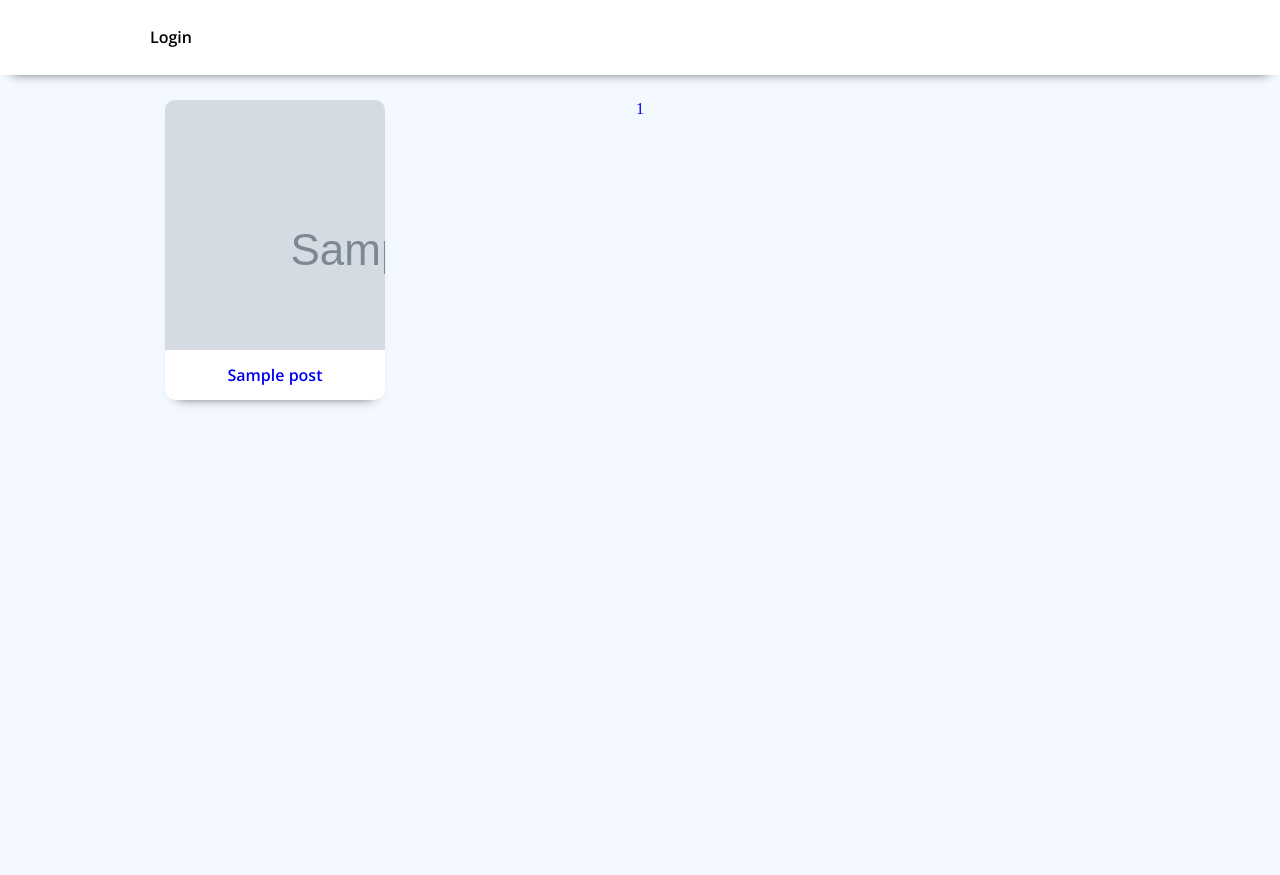
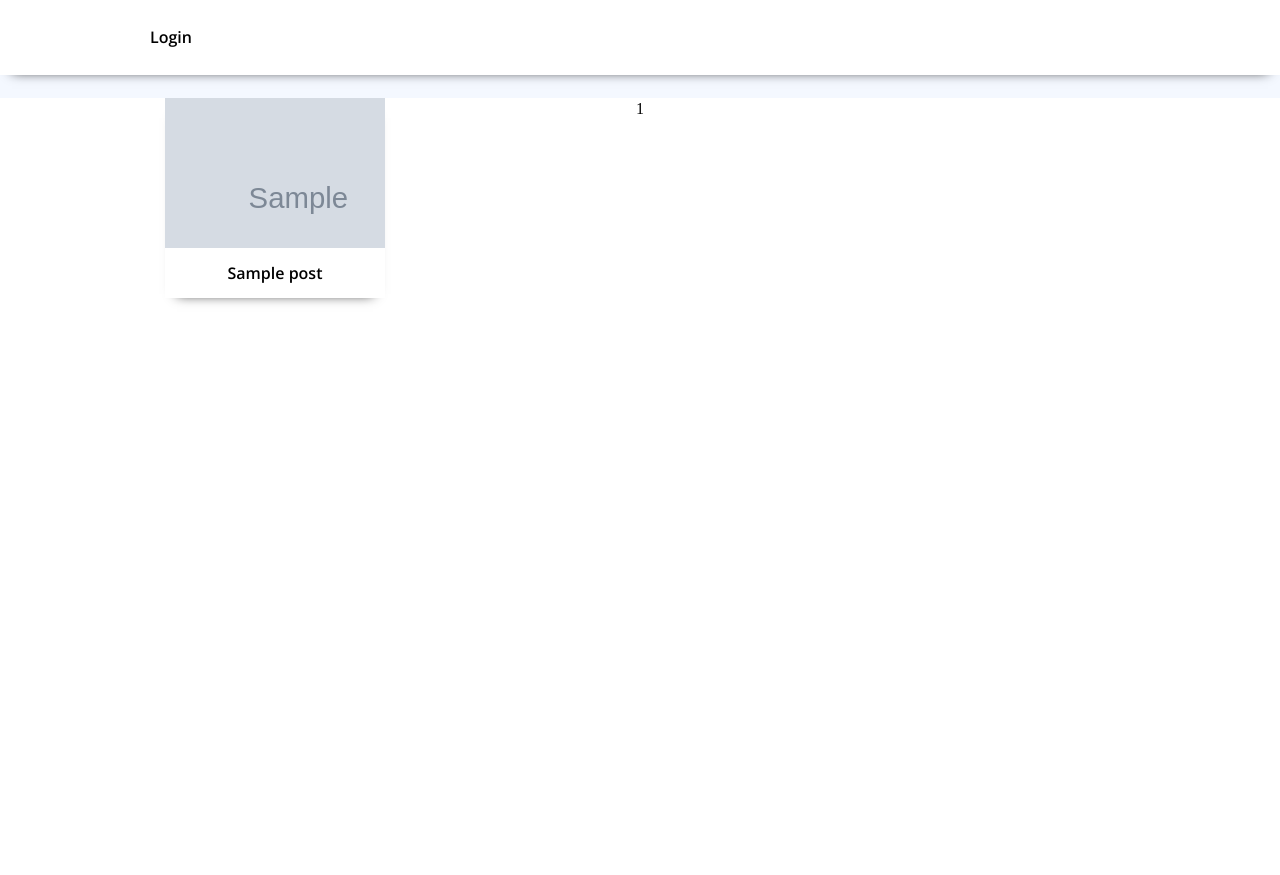
Before and after one commit to AndrewHuang771/Blog, a Flask app: page / in a window 1280 px wide. After the commit the page ends 304 px from the top, so only its background shows below. Run offline with Flask 2, Linux system fonts and the light colour scheme; tables that the repository leaves empty hold one stand-in row (values such as "Sample post"); grey boxes marked "Sample" are stand-in pictures.

Commit message:
Pointed edges and close-fitting scatter

```diff
--- a/app/main/routes.py
+++ b/app/main/routes.py
@@ -6,5 +6,5 @@
 @main.route("/")
 def root():
     page = request.args.get('page', 1, type=int)
-    posts = Post.query.order_by(Post.date_posted.desc()).paginate(page=page, per_page=10)
+    posts = Post.query.order_by(Post.date_posted.desc()).paginate(page=page, per_page=12)
     return render_template('home.html', posts=posts)
--- a/app/static/css/framework.css
+++ b/app/static/css/framework.css
@@ -7,6 +7,7 @@
 }
 a {
   text-decoration: none;
+  color: black;
 }
 .content-main {
   height: 100vh;
--- a/app/static/css/home.css
+++ b/app/static/css/home.css
@@ -43,7 +43,6 @@
   background-repeat: no-repeat;
   background-size: cover;
   border: 2px grey solid;
-  border-radius: 10px;
   display: none;
   height: var(--post-height);
   margin-bottom: 25px;
--- a/app/static/css/theme/_theme-light.scss
+++ b/app/static/css/theme/_theme-light.scss
@@ -1,4 +1,8 @@
 $theme-light: (
+  body: (
+    bg: #f4f8ff,
+    color: white
+  ),
    container: (
        bg: white,
        color: black,
--- a/app/static/css/theme/theme.css
+++ b/app/static/css/theme/theme.css
@@ -1,3 +1,7 @@
+.theme-light .body {
+  background-color: #f4f8ff;
+  color: white;
+}
 .theme-light .container {
   background-color: white;
   border: none;
--- a/app/static/css/theme/theme.scss
+++ b/app/static/css/theme/theme.scss
@@ -14,11 +14,6 @@
                .#{$section} {
                    background-color: map-get($map, bg);
                    color: map-get($map, color);
-
-                   @if ($section != button) {
-                       height: map-get($map, height);
-                       width: map-get($map, width);
-                   }
                }
            }
        }
--- a/app/static/js/home.js
+++ b/app/static/js/home.js
@@ -1,5 +1,23 @@
-const top_padding = 25;
+const top_padding = 22.5;
 const post_width = 220;
+const max_post_height = 300;
+const min_post_height = 200;
+const multipleOf = 100;
+const max_height = max_post_height * 4;
+const postsPerPage = 12;
+
+function max_element(tables) {
+  if ( tables.length === 0 ) {
+    return 0;
+  }
+  let max = tables[0];
+  for ( let i = 0; i < tables.length; i ++ ) {
+    if (tables[i] > max) {
+      max = tables[i];
+    }
+  }
+  return max;
+}
 
 function movePost(node, column, columnHeight, tables) {
   node.style.top = columnHeight + 'px';
@@ -24,18 +42,32 @@
 
 $(document).ready(function() {
   const tables = [];
-  const numCols = Math.floor($(".wrapper-post").width()/220);
+  const numCols = Math.floor($(".wrapper-post").width()/(post_width + top_padding));
+  let j = 0;
+  let max_height = 0;
+  let firstTime = true;
   for ( let i = 0; i < numCols; i ++ ) {
     tables.push(top_padding);
   }
 
   $('.wrapper-post').children('a').each(function() {
-    this.style.height = 100*(Math.ceil(Math.random()*3+2)) + 'px';
-    let col = findShortestCol(tables);
-    movePost(this, col.idx, col.min, tables);
+    if ( j > postsPerPage - numCols - 1 ) {
+      if ( firstTime ) {
+        max_height = max_element(tables) + top_padding + min_post_height;
+        firstTime = false;
+      }
+      let col = findShortestCol(tables);
+      this.style.height = max_height - tables[col.idx] + 'px';
+      movePost(this, col.idx, col.min, tables);
+    } else {
+      this.style.height = multipleOf*(Math.ceil(Math.random()*(max_post_height/multipleOf)+1)) + 'px';
+      let col = findShortestCol(tables);
+      movePost(this, col.idx, col.min, tables);
+    }
+    j ++;
   });
 
-  //Now sort them into columns.
+  $(".content-main").css('height', (max_height + top_padding) + 'px');
 
   $(".post-regular").on('mouseenter', function() {
     $(this).children('.post-content')[0].style.left = 0 + 'px';
@@ -43,7 +75,7 @@
   });
 
   $(".post-regular").on('mouseleave', function() {
-    $(this).children('.post-content')[0].style.left = -220 + 'px';
+    $(this).children('.post-content')[0].style.left = -post_width + 'px';
     $(this).children('.darkener')[0].style.opacity = 0;
   });
 });
--- a/app/templates/framework.html
+++ b/app/templates/framework.html
@@ -7,7 +7,7 @@
   <link rel="stylesheet" type="text/css" href="/static/css/framework.css">
   {% block headlinks %}{% endblock %}
 </head>
-<body class='theme-light'>
+<body class='theme-light body'>
   {% block startlinks %}{% endblock %}
   <div class='container toolbar-main'>
     <div class='wrapper'>
--- a/app/templates/home.html
+++ b/app/templates/home.html
@@ -39,6 +39,7 @@
       {% endif %}
     {% endfor %}
   </div>
+  <div class='footer'></div>
 {% endblock content %}
 
 {% block endlinks %}
--- a/app/templates/post.html
+++ b/app/templates/post.html
@@ -1,7 +1,7 @@
 {% extends "framework.html" %}
 {% block content %}
   <article class="media content-section">
-    <img class="" src="{{ url_for('static', filename='profile_pics/' + post.author.image_file) }}">
+    <!-- <img class="" src="{{ url_for('static', filename='profile_pics/' + post.author.image_file) }}"> -->
     <div class="media-body">
       <div class="article-metadata">
         <a class="mr-2" href="{{ url_for('users.user_posts', username=post.author.username) }}">{{ post.author.username }}</a>
```
Also changed, not shown: app/site.db, 1 other file.
